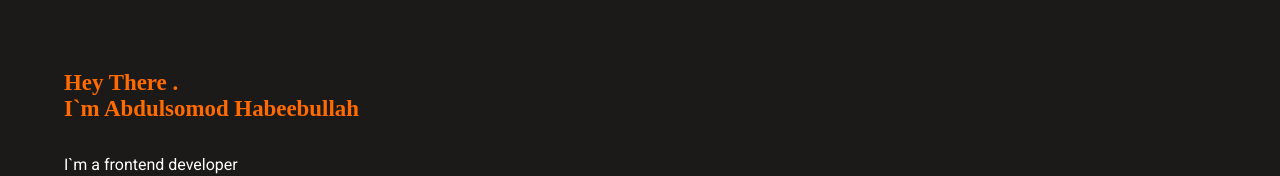
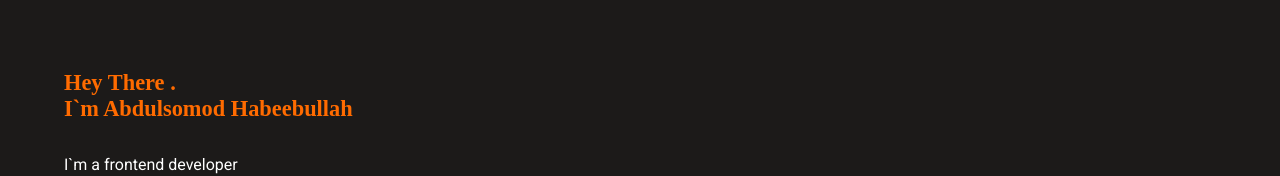
Before and after one commit to abdulsomod1/portfolio-project, a website: page index.html in a window 1280 px wide. Shown: the part 452-628 px from the top of the page. Drawn offline with Linux system fonts and the light colour scheme.

Commit message:
Add neceesary styles to CSS

```diff
--- a/css/index.css
+++ b/css/index.css
@@ -50,7 +50,7 @@
 .font1 {
   /* stylelint-disable-next-line font-family-no-missing-generic-family-keyword */
   font-weight: bold;
-  font-size: 143%;
+  font-size: 140%;
 }
 
 .font2 {
```
